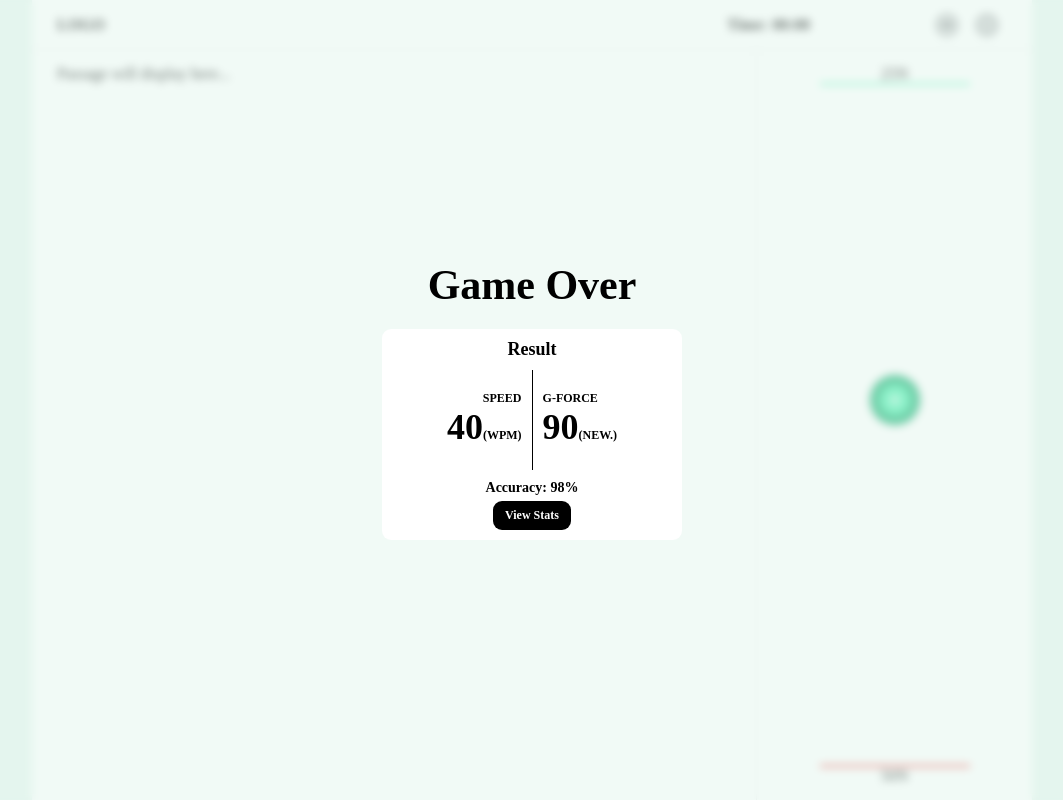
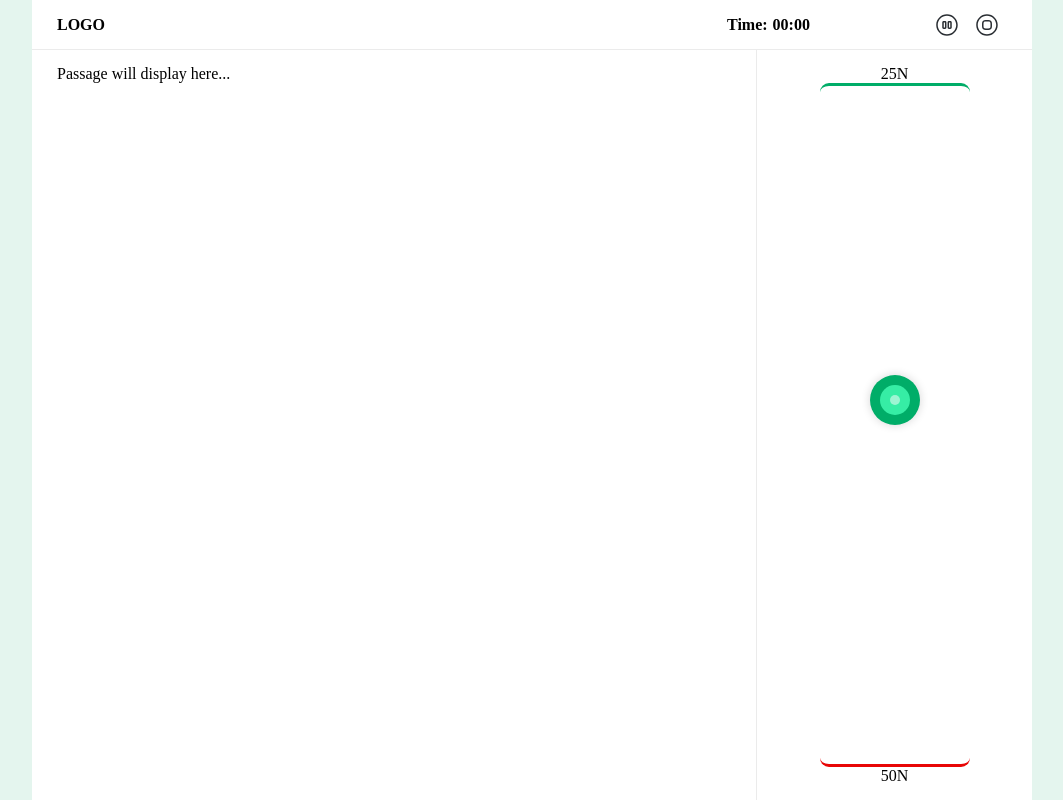
Before and after one commit to the-real-i9/Typing-Gym, a React (Vite) app: page / in a window 1280 px wide. Shown: the whole page, without its empty margins (108-1171 px from the left). Built offline with nearby package versions, Linux system fonts and the light colour scheme.

Commit message:
modified gravity css

```diff
--- a/src/components/GamePlay.jsx
+++ b/src/components/GamePlay.jsx
@@ -59,7 +59,7 @@ function GamePlay() {
 				</div>
 				<div className="egp-value">50N</div>
 			</div>
-			<GameOverStatsCard />
+			{/* <GameOverStatsCard /> */}
 		</div>
 	)
 }
--- a/src/components/GamePlay.scss
+++ b/src/components/GamePlay.scss
@@ -24,9 +24,10 @@
 .space {
     width: 150px;
     flex: 1;
-    border-top: 2px solid col_green('g5');
-    border-bottom: 2px solid rgb(232, 6, 6);
+    border-top: 3px solid col_green('g7');
+    border-bottom: 3px solid rgb(232, 6, 6);
     position: relative;
+    border-radius: 9px;
     @include flex(center);
 }
 
@@ -35,7 +36,7 @@
     @include size(50px);
     background: col_green('g7');
     @include flex(center, center);
-    box-shadow: 0 0 5px col_grey('g6');
+    box-shadow: 0 0 10px col_grey('g5');
 
     .middle {
         @include size(30px);
```
